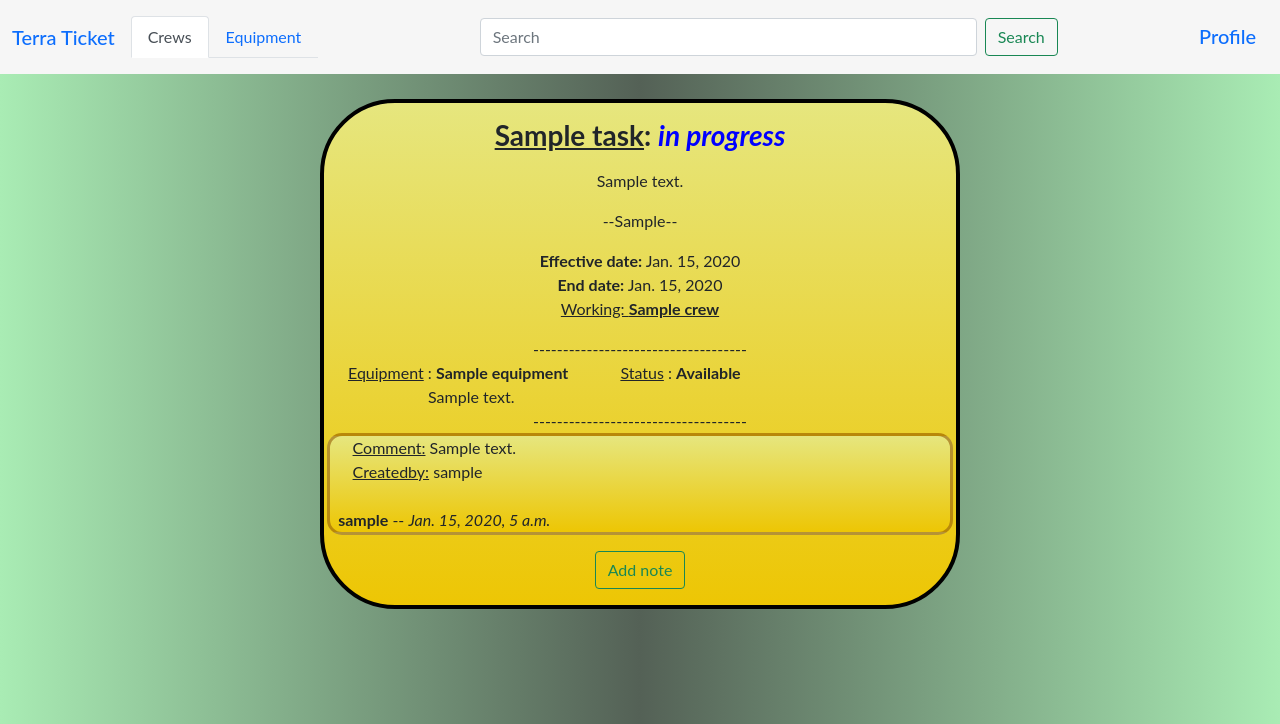
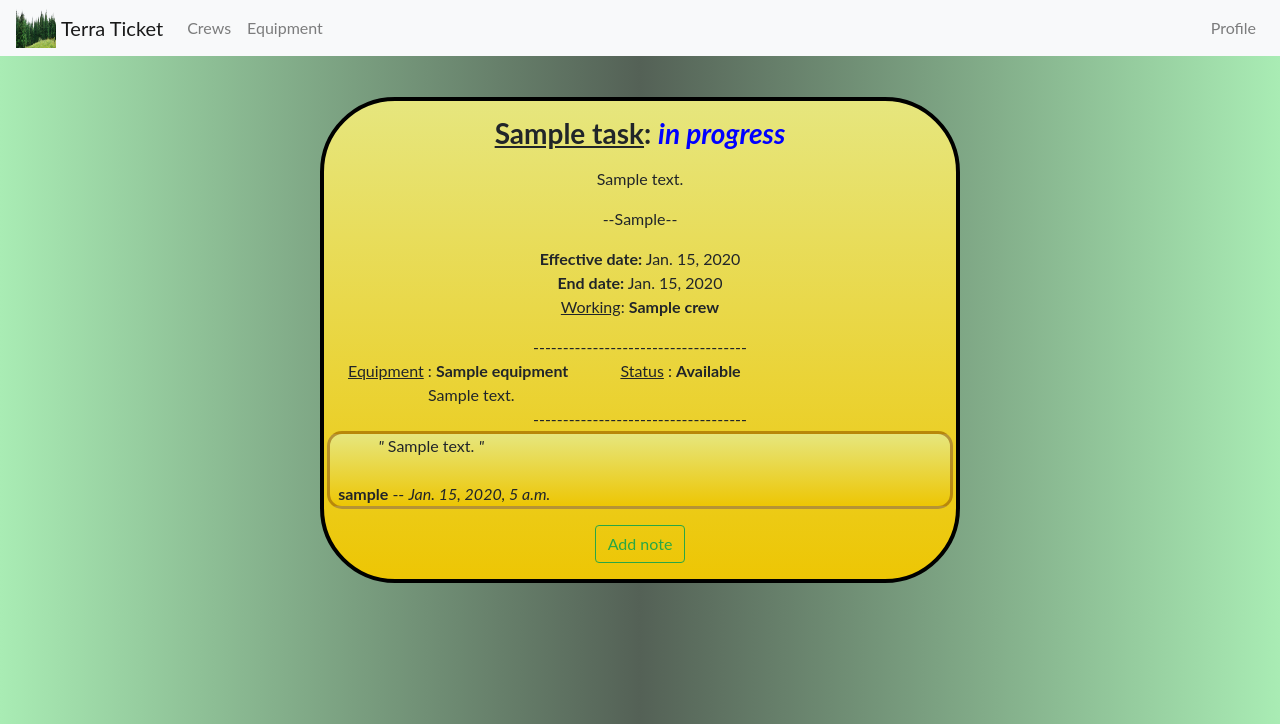
Before and after one commit to moored28/SeniorProject, a Django app: page /basic/assignments/1/ in a window 1280 px wide. Shown: the top 724 px of the page. Run offline with Django 5.2, Linux system fonts and the light colour scheme; a user stored in the database is signed in; tables that the repository leaves empty hold one stand-in row (values such as "Sample post"); parts of the project's set-up code (start-up, migrations or seed data) failed here and were passed over; some libraries are stand-ins or nearby versions.

Commit message:
minor format and styling changes. Updated Navbar

```diff
--- a/basic/templates/basic/assignments.html
+++ b/basic/templates/basic/assignments.html
@@ -18,11 +18,10 @@
 "sha384-F3w7mX95PdgyTmZZMECAngseQB83DfGTowi0iMjiWaeVhAn4FJkqJByhZMI3AhiU"
 		crossorigin="anonymous"/>
 
-    <!-- <h9 style="color: red;">Age:</h9> -->
-    <!-- <font color="blue">stuff </font> -->
-    <!--
-        background-color: rgba(197, 224, 64, 0.5);
-    -->
+    <!-- NEW BSS CSS -->
+    <link href="https://maxcdn.bootstrapcdn.com/bootstrap/4.5.2/css/bootstrap.min.css"
+    rel="stylesheet">
+
     <style type="text/css">
         body{
             font-family: Lato, "Helvetica Neue", Helvetica, Arial, sans-serif;
@@ -76,56 +75,51 @@
         text-align: left;
         }
 
+        .nav-right {
+            float: right;
+        }
+
     </style>
 
 <!-- navbar -->
-<!-- Color -->
-<nav class="navbar" style="background-color: #f6f6f6"><!-- #15ee7e -->
+<nav class="navbar navbar-expand-lg navbar-light bg-light fixed-top">
 
 <!-- Expansive Toggler Navbar -->
-    <nav class="navbar navbar-expand-lg bg-body-tertiary">
-        <div class="container-fluid">
-            <a class="navbar-brand mb-0 h1" href="{% url 'basic:homepage' %}">Terra Ticket</a>
+    {% load static %}
+    <img src="{% static 'basic/tt_1.png' %}" style="width:40px;height:40px;margin-right:5px">
+    <div class="collapse navbar-collapse" id="navbarNav">
+        <a class="navbar-brand" href="{% url 'basic:homepage' %}">Terra Ticket</a>
         <button class="navbar-toggler" type="button" data-bs-toggle="collapse" data-bs-target="#navbarNav" aria-controls="navbarNav" aria-expanded="false" aria-label="Toggle navigation">
             <span class="navbar-toggler-icon"></span>
         </button>
 
-            <ul class="nav nav-tabs">
+        <ul class="navbar-nav">
             <li class="nav-item">
-                    <a class="nav-link active" aria-current="page" href="{% url 'tasks:crews' %}">Crews</a>
+                <a class="nav-link" aria-current="page" href="{% url 'tasks:crews' %}">Crews</a>
             </li>
             <li class="nav-item">
                 <a class="nav-link" href="{% url 'tasks:equipment' %}">Equipment</a>
             </li>
         </ul>
     </div>
-    </nav>
-    <!-- Size -->
-    <div class="d-flex">
-        <div class="p-2 flex-shrink-1" size="30"></div>
-        <!-- Search bar -->
-        <nav class="search-bar">
-            <div class="container-fluid">
-                <div style="text-align: right; float: right;">
-
-                    <form class="d-flex" role="search">
-                        <input class="form-control me-2" type="search" placeholder="Search" size="50" aria-label="Search">
-                        <button class="btn btn-outline-success" type="submit">Search</button>
-                    </form>
-                </div>
-            </div>
-        </nav>
-    </div>
-
-    <div class="p-2 flex-shrink-1" size="30">
-        <a class="navbar-brand mb-0 h1" href="#"> Profile </a>
-        <!-- Fix. ValueError ~ expected number but received 'tt_1.png'
-        <img src="../tt_1.png" alt="Terra Ticket" width="30" height="24" class="d-inline-block align-text-top">
-        -->
+    <!-- Profile -->
+    <div class="nav-right">
+        <ul class="navbar-nav" >
+            <li class = "nav-item">
+                <a class="nav-link" href="/tasks/profile"> Profile </a>
+            </li>
+        </ul>
     </div>
 </nav>
 
 </head>
+<!--
+    Fixes navbar alignment.
+    didn't seem to like my setup
+-->
+<br>
+<br>
+<br>
 <body hx-headers='{"X-CSRFToken": "{{ csrf_token }}"}'>
 
     <div>
@@ -147,7 +141,7 @@
                 <p style="margin : 0";><b>Effective date:</b> {{ task.startDate }}</p>
                 <p style="margin : 0";><b>End date:</b> {{ task.dueDate }}</p>
                 {% if task.assignedTo is not None %}
-                    <p><u>Working: <b>{{task.assignedTo}}</u></b></p>
+                    <p><u>Working</u>: <b>{{task.assignedTo}}</b></p>
                 {% else %}
                     <p><u>Negotiating</u></p>
                 {% endif %}
@@ -158,10 +152,9 @@
                         {% if equipment.id == task.id %}
                             <div style="text-align:left; padding-left: 1.5em; text-indent: 0em; margin : 0"><u>Equipment</u> : <b>{{ equipment.name }}</b>&emsp;&emsp;&emsp;&emsp;
                                 <u>Status</u> : <b>{{ equipment.status }}</b>
-                                    {% if equipment.status != "Available" %}
-                                    : <b>{{ equipment.assignedTo }}</b>
+                                    {% if equipment.status == "Assigned" %}
+                                    - <b>{{ equipment.assignedTo }}</b>
                                     {% endif %}
-
                             </div>
                             <p style="text-align:left; padding-left: 1.5em; text-indent: 5em; margin : 0">{{ equipment.description }}</p>
                         {% endif %}
@@ -175,8 +168,8 @@
                     {% for note in notes %}
                         {% if note.task == task %}
                             <div class="note-entry">
-                                <p style="text-align:left; padding-left: 1.5em; text-indent: -0.1em; margin : 0"><u>Comment:</u> {{ note.text }}</p>
-                                <p style="text-align:left; padding-left: 1.5em; text-indent: -0.1em; margin : 0"><u>Createdby:</u> {{ note.createdBy }}</p>
+                                <p style="text-align:left; padding-left: 1.5em; text-indent: 1.5em; margin : 0"><i>"</i> {{ note.text }} <i>"</i></p>
+                                <!-- <p style="text-align:left; padding-left: 1.5em; text-indent: -0.1em; margin : 0"><u>Createdby:</u> {{ note.createdBy }}</p> -->
                                 <!--
                                     <p style="text-align:left; padding-left: 1.5em; text-indent: 0em; margin : 0"><u>Picture:</u> {{note.picture}}: <img src={{ note.picture }} /> </p>
                                 -->
```
Lines whose indentation alone changed are shown as unchanged.
